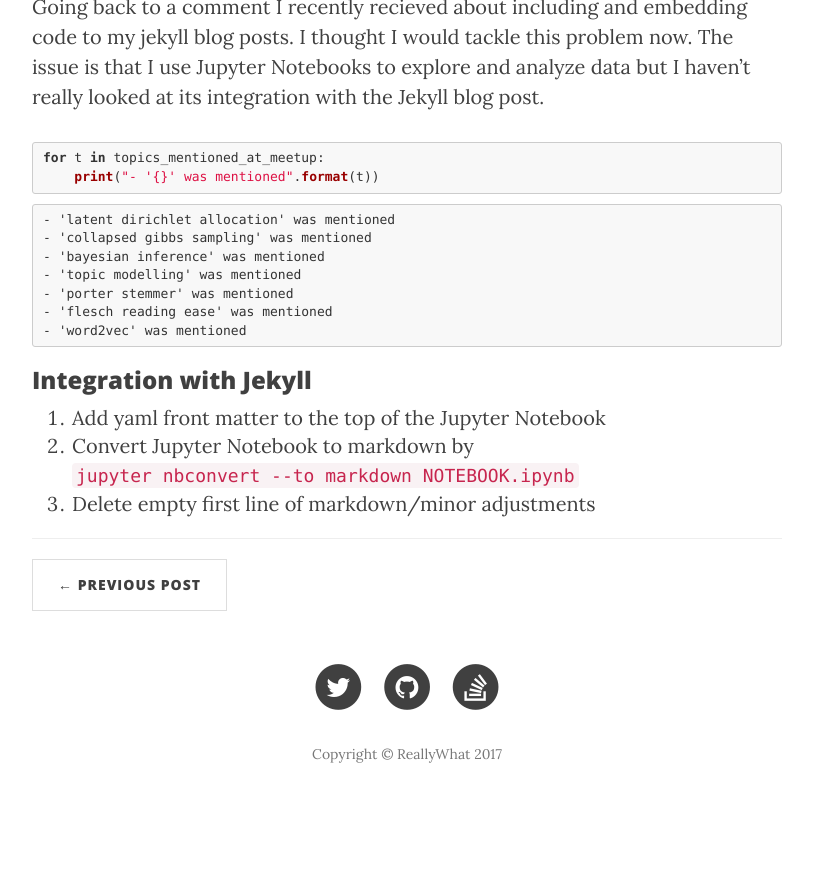
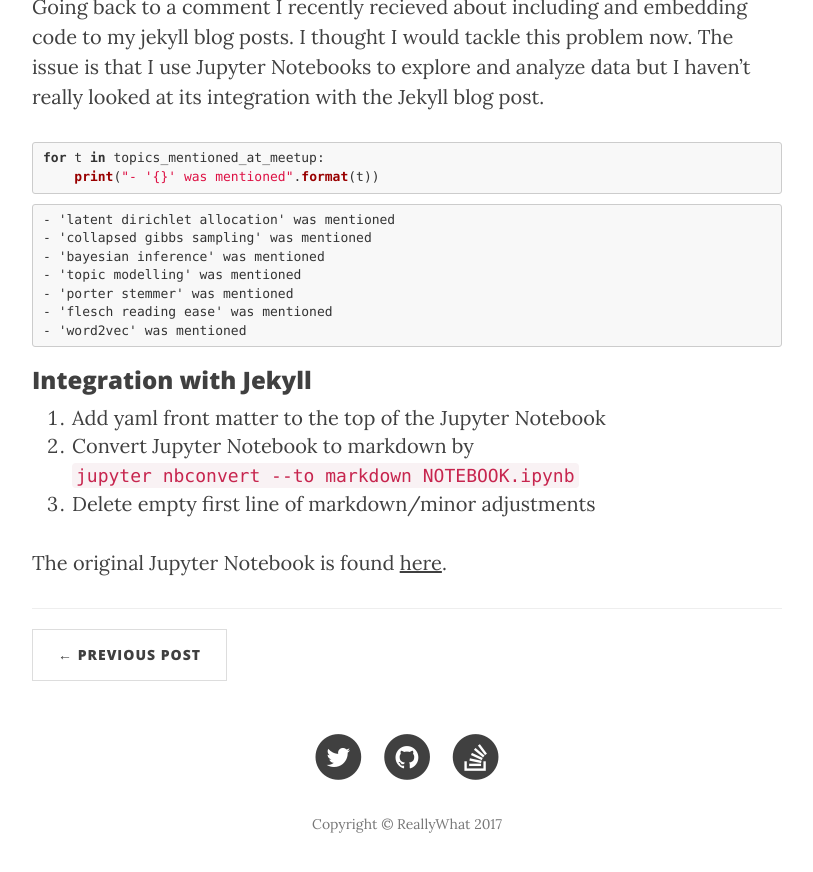
Before and after one commit to csiu/blog, a Jekyll site: the page built from _posts/2017_100daysofcode/2017-03-02-day06.md, in a window 1280 px wide and 900 px high, scrolled down 1173 px. Shown: the top 872 px of the window, without its empty margins (233-1046 px from the left). Built offline with Jekyll 4.4.1, drawn with Linux system fonts in a browser that asks for light colours; nearby versions of some CDN libraries; before the commit the page ends 2003 px from its top, so only the background shows below that.

Commit message:
Add minor changes

```diff
--- a/_posts/2017_100daysofcode/2017-03-02-day06.md
+++ b/_posts/2017_100daysofcode/2017-03-02-day06.md
@@ -57,3 +57,5 @@ for t in topics_mentioned_at_meetup:
 2. Convert Jupyter Notebook to markdown by<br>
       `jupyter nbconvert --to markdown NOTEBOOK.ipynb`
 3. Delete empty first line of markdown/minor adjustments
+
+The original Jupyter Notebook is found [here](https://nbviewer.jupyter.org/github/csiu/100daysofcode/blob/master/misc/2017-03-02-day06.ipynb).
```
